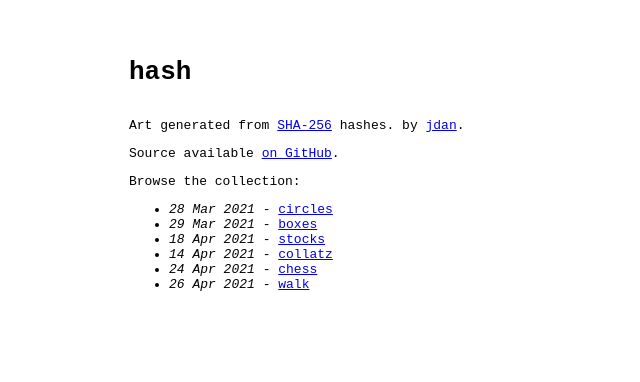
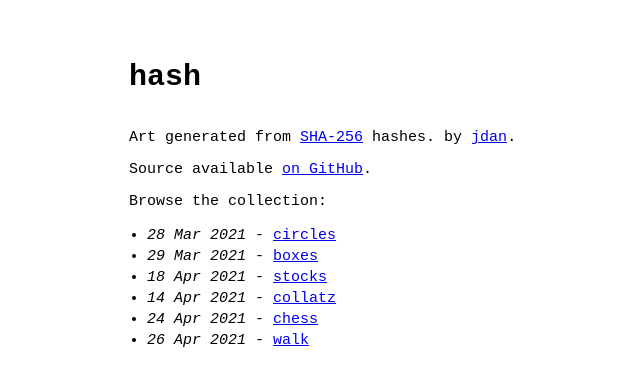
Before and after one commit to jdan/hashart, a Next.js app: page / in a window 1280 px wide. Shown: the top 382 px of the page, without its empty margins (181-821 px from the left). Built offline with nearby package versions, Linux system fonts and the light colour scheme.

Commit message:
adjust font size and list spacing

```diff
--- a/pages/[piece]/[seed].js
+++ b/pages/[piece]/[seed].js
@@ -104,6 +104,7 @@ function Art(props) {
         height="1320"
       />
 
+      <aside>
         {art.created ? (
           <p>
             <em>
@@ -122,6 +123,7 @@ function Art(props) {
               ))}
           </>
         ) : null}
+      </aside>
     </main>
   );
 }
--- a/pages/[piece]/art.module.css
+++ b/pages/[piece]/art.module.css
@@ -19,7 +19,6 @@
 .bytes {
   font-weight: bold;
   border-top: 1px solid #666;
-  font-size: 15px;
 }
 
 .unused {
--- a/pages/style.css
+++ b/pages/style.css
@@ -6,8 +6,17 @@ body {
 body,
 input {
   font-family: monospace;
+  font-size: 15px;
 }
 
 code {
   background-color: #eee;
 }
+
+ul {
+  padding-left: 2ch;
+}
+
+li {
+  padding: 2px 0;
+}
```
Lines whose indentation alone changed are shown as unchanged.
